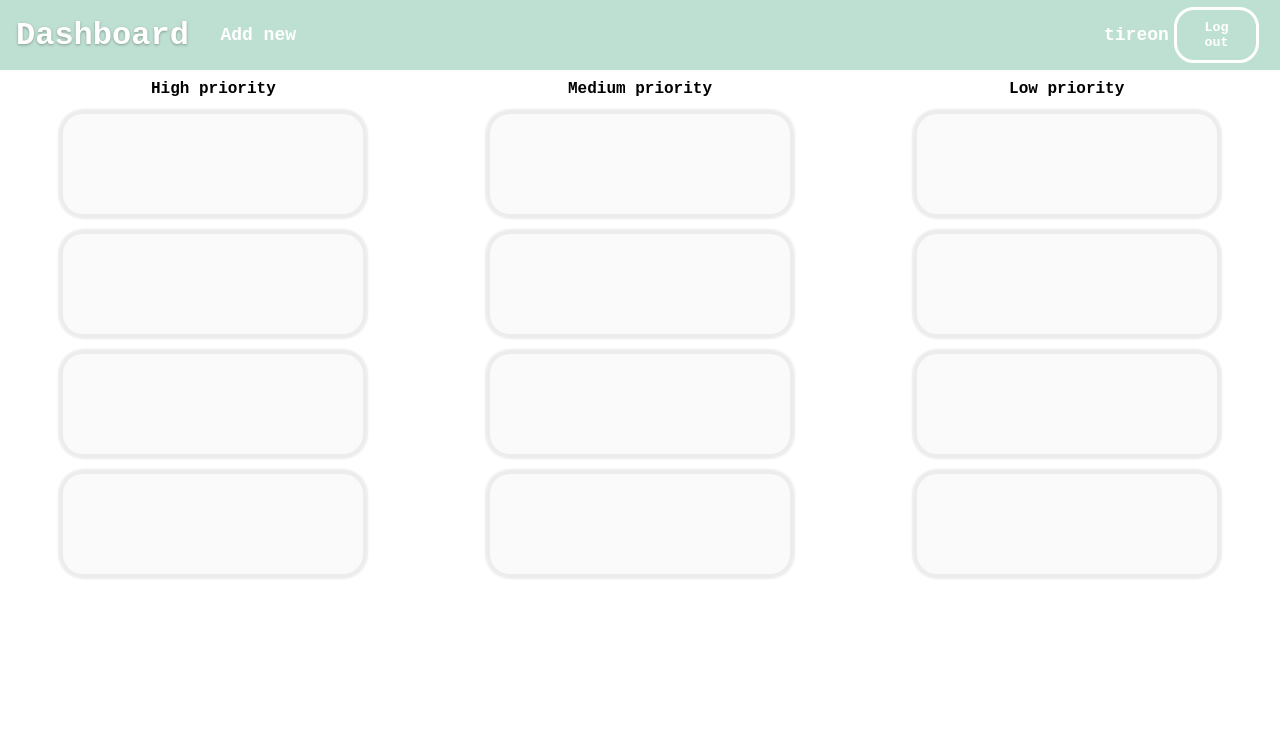
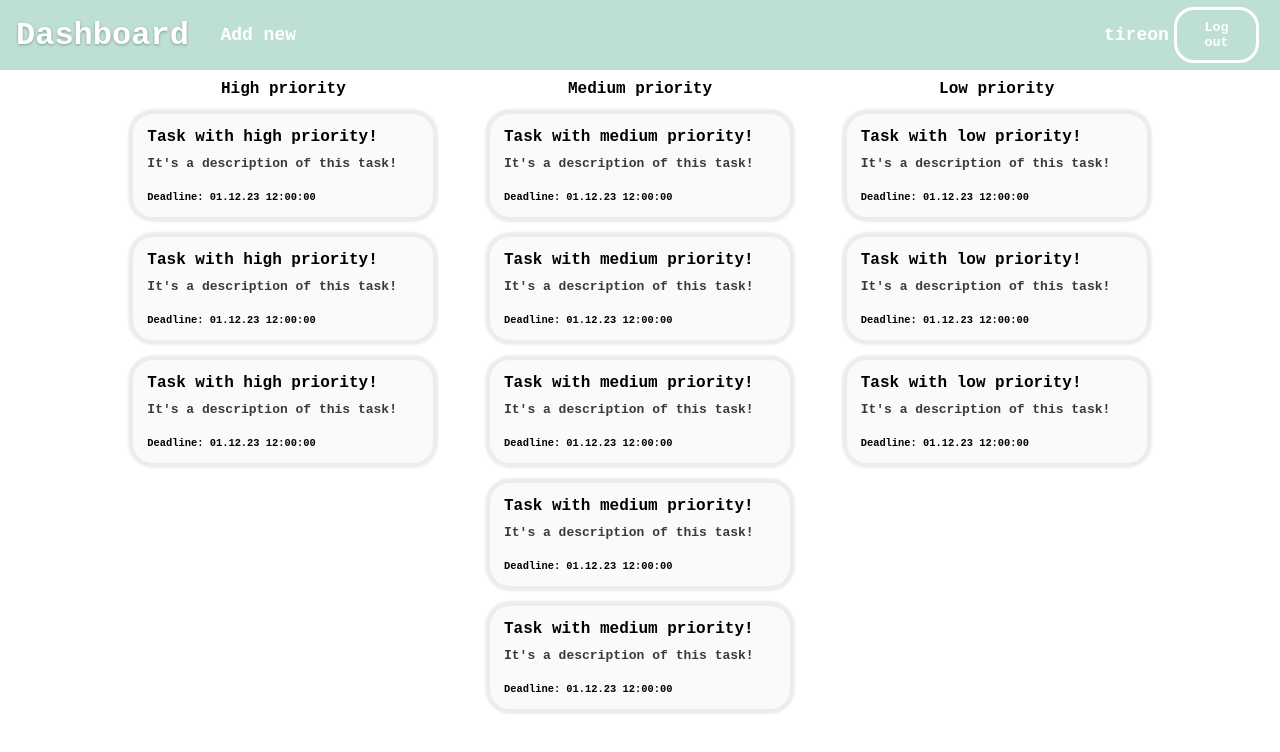
Before and after one commit to Tireon003/multitask_pet, a React (Create React App) app: page /dashboard in a window 1280 px wide. Shown: the top 752 px of the page. Built offline with nearby package versions, Linux system fonts and the light colour scheme; the HTML template or start-up script is replaced by a standard one.

Commit message:
small improves, decomposition, new functional tools panel is visible while hover task

```diff
--- a/src/components/Dashboard.jsx
+++ b/src/components/Dashboard.jsx
@@ -4,6 +4,8 @@ import TaskSection from './TaskSection';
 
 
 export default function Dashboard() {
+
+    const titles = ["High", "Medium", "Low"];
 
     return (
         <>
@@ -18,9 +20,7 @@ export default function Dashboard() {
                 </div>
             </header>
             <main className={styles.main_wrapper}>
-                <TaskSection  priority={"High priority"}/>
-                <TaskSection  priority={"Medium priority"}/>
-                <TaskSection  priority={"Low priority"}/>
+                {titles.map(title => <TaskSection  titlePriority={title}/>)}
             </main>
         </>
     );
--- a/src/components/PageWrapper.jsx
+++ b/src/components/PageWrapper.jsx
@@ -1,6 +1,6 @@
 import LandingPage from "./LandingPage";
 import Dashboard from "./Dashboard";
-import { BrowserRouter, Routes, Route, Link } from 'react-router-dom';
+import { BrowserRouter, Routes, Route } from 'react-router-dom';
 
 
 export default function PageWrapper() {
@@ -9,7 +9,7 @@ export default function PageWrapper() {
     return (
         <BrowserRouter>
             <Routes>
-                <Route path="/landing" element={<LandingPage />}/>
+                <Route path="/" element={<LandingPage />}/>
                 <Route path="/dashboard" element={<Dashboard />}/>
                 <Route path="*" element={<LandingPage />}/>
             </Routes>
--- a/src/components/TaskSection.jsx
+++ b/src/components/TaskSection.jsx
@@ -1,15 +1,31 @@
+import { useState } from "react";
 import styles from "../styles/TaskSection.module.css";
-import TaskItem from "./UI/TaskItem";
+import TaskItem from "./UI/TaskItem/TaskItem";
+import { CurrentUserTasks } from "../api/context";
 
-export default function TaskSection({priority}) {
+export default function TaskSection({titlePriority}) {
+
+    const [currentUserTasks, setCorrentUserTasks] = useState([
+        {id: 1244, type: "High", title: "Task with high priority!", body: "It's a description of this task!", deadline: "01.12.23 12:00:00", status: false},
+        {id: 1241, type: "Medium", title: "Task with medium priority!", body: "It's a description of this task!", deadline: "01.12.23 12:00:00", status: false},
+        {id: 1224, type: "Medium", title: "Task with medium priority!", body: "It's a description of this task!", deadline: "01.12.23 12:00:00", status: false},
+        {id: 1234, type: "Medium", title: "Task with medium priority!", body: "It's a description of this task!", deadline: "01.12.23 12:00:00", status: false},
+        {id: 1254, type: "High", title: "Task with high priority!", body: "It's a description of this task!", deadline: "01.12.23 12:00:00", status: false},
+        {id: 1444, type: "Medium", title: "Task with medium priority!", body: "It's a description of this task!", deadline: "01.12.23 12:00:00", status: false},
+        {id: 2244, type: "Low", title: "Task with low priority!", body: "It's a description of this task!", deadline: "01.12.23 12:00:00", status: false},
+        {id: 1144, type: "Low", title: "Task with low priority!", body: "It's a description of this task!", deadline: "01.12.23 12:00:00", status: false},
+        {id: 1644, type: "High", title: "Task with high priority!", body: "It's a description of this task!", deadline: "01.12.23 12:00:00", status: false},
+        {id: 1284, type: "Low", title: "Task with low priority!", body: "It's a description of this task!", deadline: "01.12.23 12:00:00", status: false},
+        {id: 1664, type: "Medium", title: "Task with medium priority!", body: "It's a description of this task!", deadline: "01.12.23 12:00:00", status: false}
+    ]);
 
     return (
-        <section className={styles.main_list_section}>
-            <span className={styles.list_task_priority}>{priority}</span>
-            <TaskItem />
-            <TaskItem />
-            <TaskItem />
-            <TaskItem />
-        </section>
+        <CurrentUserTasks.Provider value={[currentUserTasks, setCorrentUserTasks]}>
+            <section className={styles.main_list_section}>
+                <span className={styles.list_task_priority}>{titlePriority + " priority"}</span>
+                {currentUserTasks.filter(item => item.type === titlePriority).map(item => <TaskItem task={item}/>)}
+            </section>
+        </CurrentUserTasks.Provider>
+
     );
 }
--- a/src/components/UI/TaskItem.jsx
+++ /dev/null
@@ -1,13 +0,0 @@
-import styles from "./TaskItem.module.css";
-
-
-
-export default function TaskItem() {
-
-
-    return (
-        <div className={styles.list_item}>
-
-        </div>
-    );
-}
--- a/src/components/UI/TaskItem.module.css
+++ /dev/null
@@ -1,13 +0,0 @@
-.list_item {
-    box-sizing: border-box;
-    background-color: rgb(250, 250, 250);
-    padding: 14px;
-    border-radius: 20px;
-    box-shadow: 0 0 2px 5px rgba(0, 0, 0, 0.075);
-    min-height: 100px;
-    margin: 16px auto 4px auto;
-    max-width: 300px;
-    min-width: 200px;
-    width: 100%;
-    justify-self: center;
-}
--- /dev/null
+++ b/src/components/UI/TaskItem/TaskItem.jsx
@@ -0,0 +1,27 @@
+import styles from "./TaskItem.module.css";
+import { useState } from "react";
+
+
+
+export default function TaskItem({task}) {
+
+    const [active, setActive] = useState(false);
+
+    return (
+        <div
+            className={styles.list_item}
+            onPointerEnter={() => setActive(true)}
+            onPointerLeave={() => setActive(false)}
+        >
+            <h1 className={styles.task_title}>{task.title}</h1>
+            <h2 className={styles.task_body}>{task.body}</h2>
+            <h2 className={styles.task_deadline}>Deadline: {task.deadline}</h2>
+            <div className={active ? styles.task_tools : styles.unvisible_mode}>
+                <span>Options:</span>
+                <button className={styles.tools_btn}>Del</button>
+                <button className={styles.tools_btn}>Edit</button>
+                <button className={styles.tools_btn}>Done!</button>
+            </div>
+        </div>
+    );
+}
--- /dev/null
+++ b/src/components/UI/TaskItem/TaskItem.module.css
@@ -0,0 +1,75 @@
+.list_item {
+    box-sizing: border-box;
+    background-color: rgb(250, 250, 250);
+    padding: 14px;
+    border-radius: 20px;
+    box-shadow: 0 0 2px 5px rgba(0, 0, 0, 0.075);
+    min-height: 100px;
+    margin: 16px auto 4px auto;
+    max-width: 300px;
+    min-width: 200px;
+    width: 100%;
+    justify-self: center;
+    transition: cubic-bezier(0.075, 0.82, 0.165, 1) 0.3s;
+}
+
+.list_item:hover {
+    background-color: rgb(242, 242, 242);
+    transition: cubic-bezier(0.075, 0.82, 0.165, 1) 0.4s;
+    cursor: pointer;
+}
+
+.list_item:active {
+    background-color: rgb(227, 227, 227);
+    transition: cubic-bezier(0.075, 0.82, 0.165, 1) 0.4s;
+}
+
+.task_title {
+    font-family: monospace;
+    color: black;
+    font-size: 1rem;
+    font-weight: bolder;
+    margin: 0;
+}
+
+.task_body {
+    font-family: monospace;
+    color: rgb(58, 58, 58);
+    font-size: 1em;
+    margin: 0;
+    margin-top: 10px;
+}
+
+.task_deadline {
+    font-family: monospace;
+    color: rgb(0, 0, 0);
+    font-size: 0.8em;
+    margin: 0;
+    margin-top: 20px;
+}
+
+.unvisible_mode {
+    display: none;
+    transition: cubic-bezier(0.075, 0.82, 0.165, 1) 3s;
+}
+
+
+.task_tools {
+    transition: cubic-bezier(0.075, 0.82, 0.165, 1) 3s;
+    margin-top: 8px;
+    display: flex;
+    justify-content: space-around;
+    align-items: center;
+}
+
+.tools_btn {
+    background-color: transparent;
+    font-family: monospace;
+    border: none;
+    border-radius: 3px;
+}
+
+.tools_btn:hover {
+    cursor: pointer;
+    background-color: rgba(0, 0, 0, 0.1);
+}
--- a/src/styles/Dashboard.module.css
+++ b/src/styles/Dashboard.module.css
@@ -77,7 +77,9 @@
     display: flex;
     font-family: monospace;
     padding-top: 70px;
+    margin: 0 auto;
     box-sizing: border-box;
     justify-content: space-around;
     height: 100%;
+    max-width: 1070px;
 }
```
